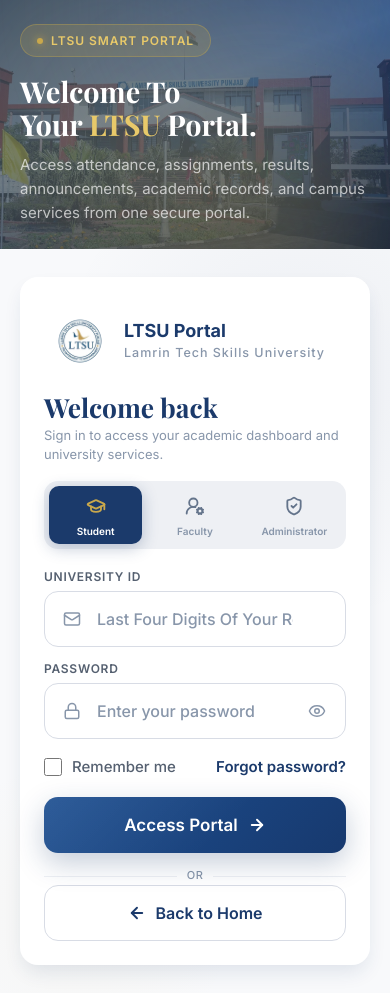
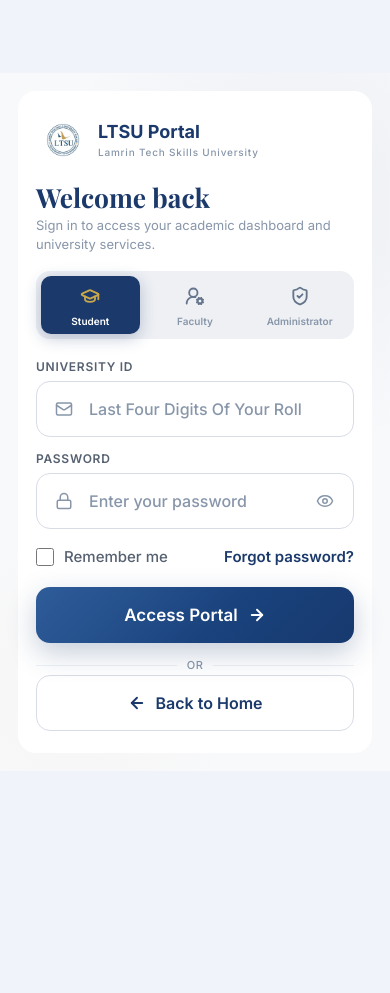
Before and after one commit to armanpreet-singh/smart-student-portal, a React (Vite) app: page /login in a window 390 px wide. After the commit the page ends 844 px from the top, so only its background shows below. Built offline with nearby package versions, Linux system fonts and the light colour scheme.

Commit message:
Fixed Responsive Desgin For Login Page.

```diff
--- a/src/features/auth/pages/LoginPage.css
+++ b/src/features/auth/pages/LoginPage.css
@@ -770,26 +770,58 @@ margin-bottom: 10px;
 /* ── RESPONSIVE ──────────────────────────────────────────── */
 
 @media (max-width: 900px) {
-  .login-root { flex-direction: column; }
+
   .panel-left {
-    flex: 0 0 auto;
-    min-height: 280px;
-    padding: 32px 28px;
+    display: none;
+  }
+
+  .login-root {
+    display: flex;
+    justify-content: center;
+    align-items: center;
+  }
+
+  .panel-right {
+    flex: 1;
+    width: 100%;
+    padding: 32px 20px;
     justify-content: center;
   }
-  .left-heading { font-size: 1.8rem; }
-  .feature-cards { display: none; }
-  .left-sub { margin-bottom: 0; }
-  .panel-right {
-    flex: 1;
-    padding: 28px 20px;
+
+  .auth-card {
+    max-width: 460px;
+    width: 100%;
+    padding: 28px 24px;
+    margin: 0 auto;
   }
-  .auth-card { padding: 28px 24px 24px; }
 }
 
 @media (max-width: 480px) {
-  .panel-left { min-height: 220px; padding: 24px 20px; }
-  .portal-badge { margin-bottom: 18px; }
-  .auth-card { border-radius: var(--radius-md); }
-  .role-btn .r-label { font-size: 10px; }
+
+  .panel-right {
+    padding: 18px;
+  }
+
+  .auth-card {
+    padding: 22px 18px;
+    border-radius: 18px;
+    box-shadow: none;
+  }
+
+  .logo-mark {
+    width: 54px;
+    height: 54px;
+  }
+
+  .logo-text strong {
+    font-size: 18px;
+  }
+
+  .logo-text span {
+    font-size: 10px;
+  }
+
+  .role-btn .r-label {
+    font-size: 10px;
+  }
 }
```
